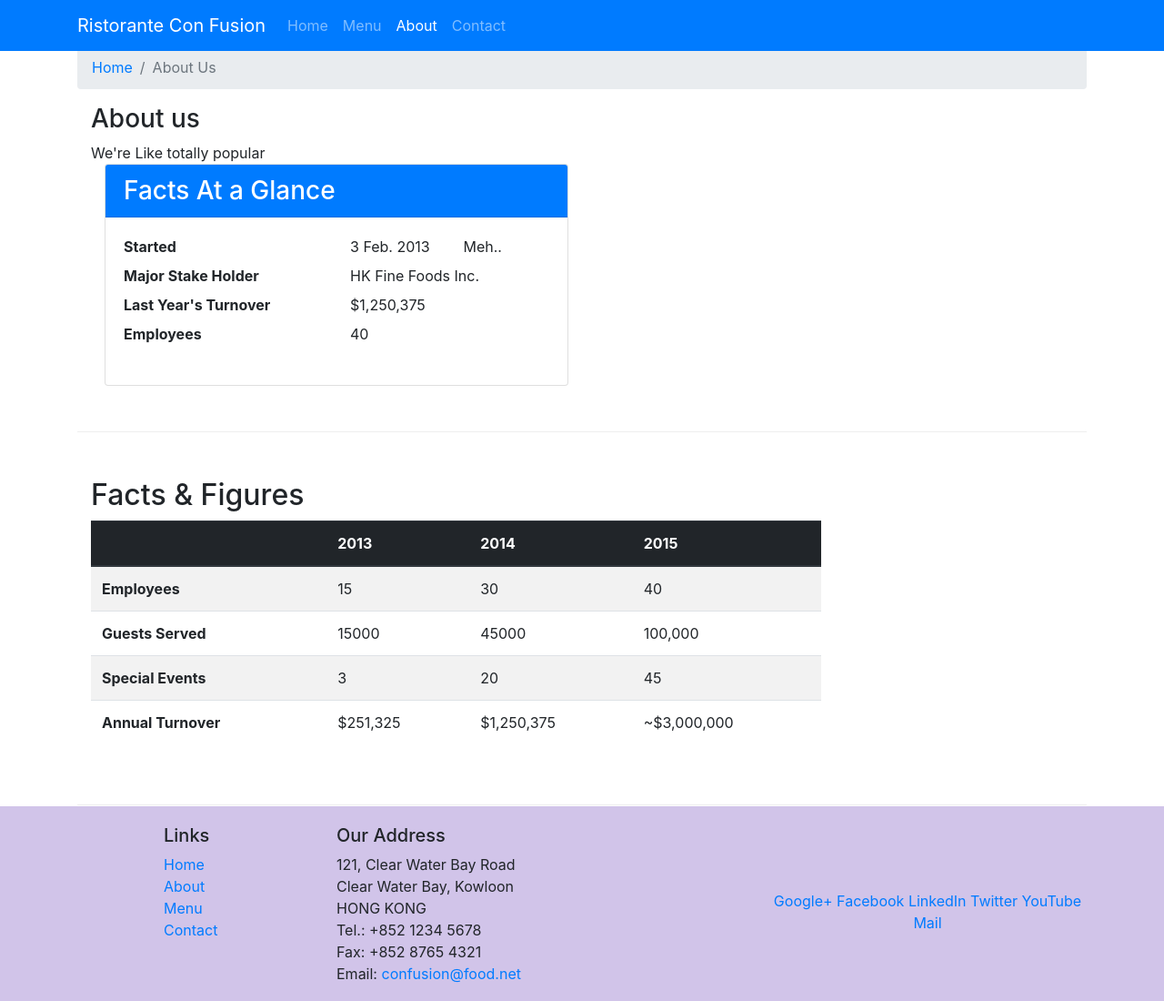
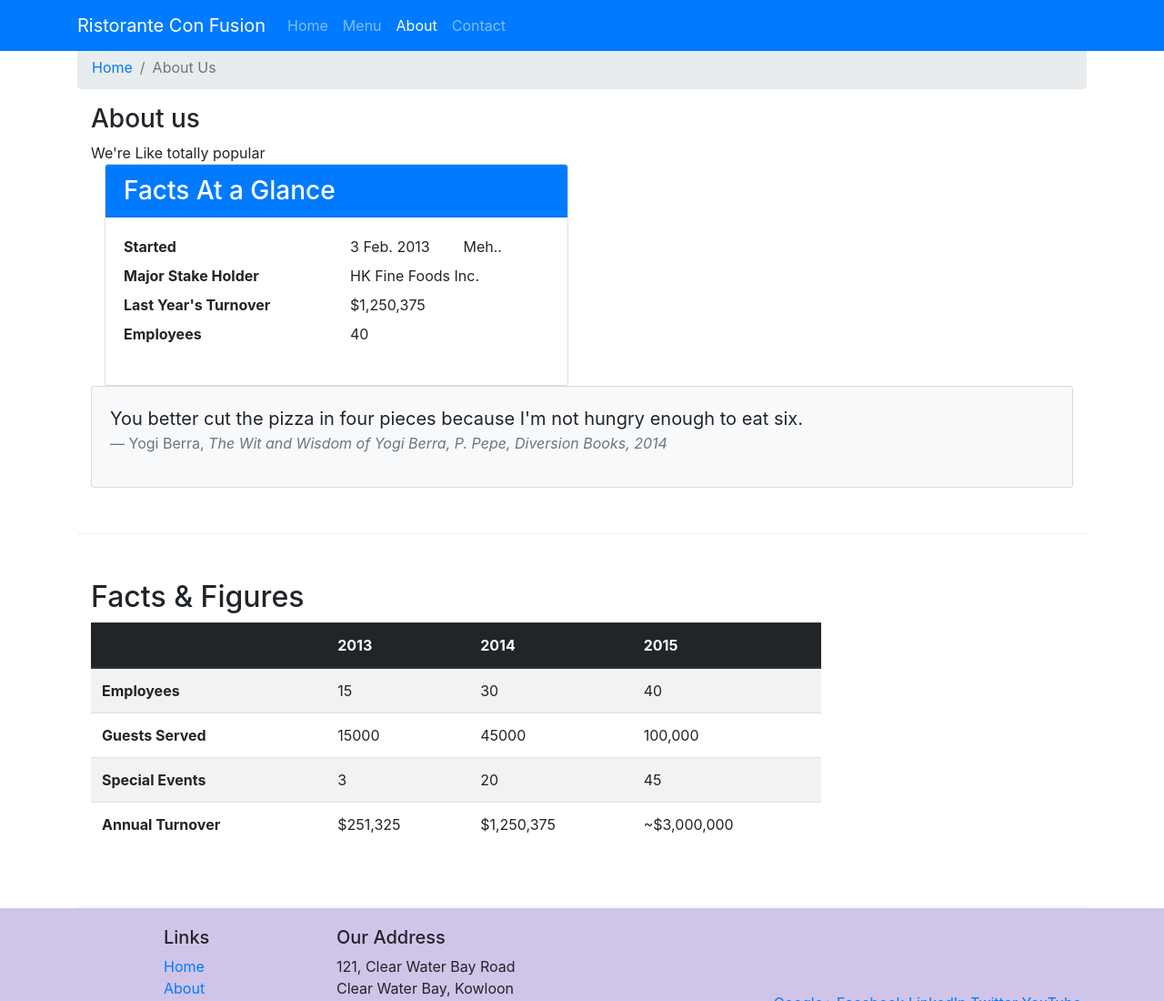
Before and after one commit to lhenkel/React2, a website: page aboutus.html in a window 1280 px wide. Shown: the top 1100 px of the page at 91% size. Drawn offline with nearby package versions, Linux system fonts and the light colour scheme.

Commit message:
cards/tables

```diff
--- a/aboutus.html
+++ b/aboutus.html
@@ -73,6 +73,16 @@
                             </dl>
                         </div>
                     </div>
+                </div>
+            </div>
+            <div class="col-12">
+                <div class="card card-body bg-light">
+                    <blockquote class="blockquote">
+                        <p class="mb-0">You better cut the pizza in four pieces because I'm not hungry enough to eat six.</p>
+                        <footer class="blockquote-footer">Yogi Berra,
+                            <cite title="Source Title">The Wit and Wisdom of Yogi Berra, P. Pepe, Diversion Books, 2014</cite>
+                        </footer>
+                    </blockquote>
                 </div>
             </div>
         </div>
```
